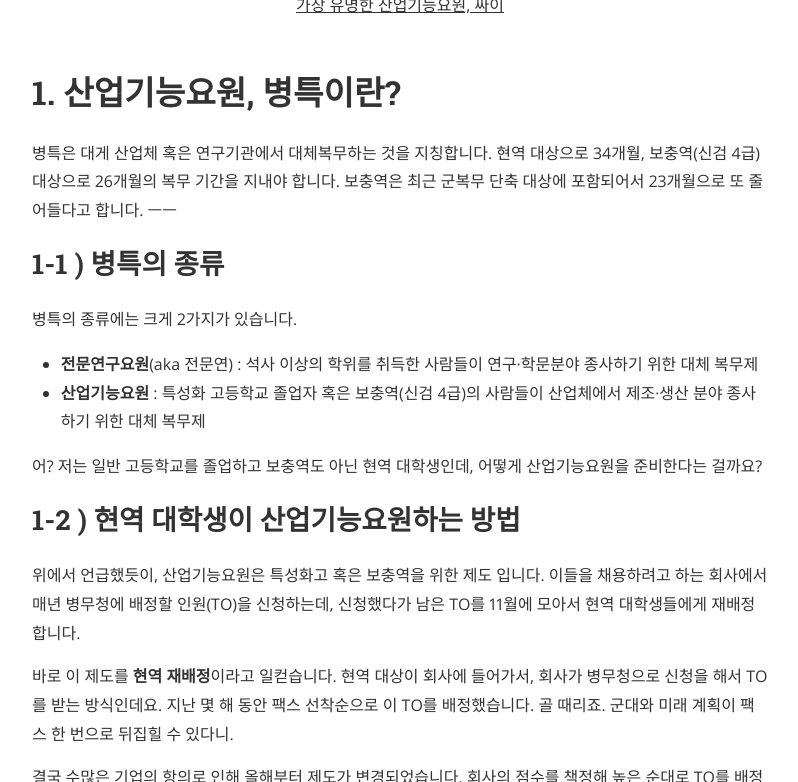
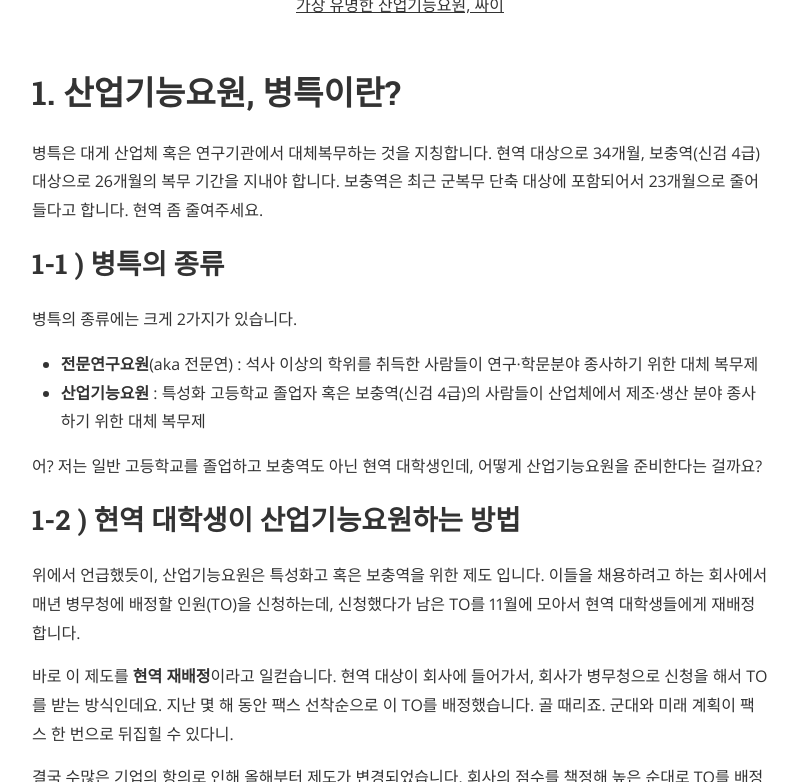
Before and after one commit to academey/academey.github.io, a Jekyll site: the page built from _posts/2018-09-29-goondae.md, in a window 1280 px wide and 900 px high, scrolled down 1005 px, cut to the strip 118-900 px from the top of the window. Shown: the whole strip, without its empty margins (240-1038 px from the left). Built offline with Jekyll 4.4.1, drawn with Linux system fonts in a browser that asks for light colours; nearby versions of some CDN libraries; comment, search, counter and statistics services are not loaded; some of the changed text lies outside the part shown.

Commit message:
content : Add contents to gondae

```diff
--- a/_posts/2018-09-29-goondae.md
+++ b/_posts/2018-09-29-goondae.md
@@ -16,7 +16,7 @@ categories: 산업기능요원
 &nbsp;
 
 # 1. 산업기능요원, 병특이란?
-병특은 대게 산업체 혹은 연구기관에서 대체복무하는 것을 지칭합니다. 현역 대상으로 34개월, 보충역(신검 4급) 대상으로 26개월의 복무 기간을 지내야 합니다. 보충역은 최근 군복무 단축 대상에 포함되어서 23개월으로 또 줄어들다고 합니다. ㅡㅡ
+병특은 대게 산업체 혹은 연구기관에서 대체복무하는 것을 지칭합니다. 현역 대상으로 34개월, 보충역(신검 4급) 대상으로 26개월의 복무 기간을 지내야 합니다. 보충역은 최근 군복무 단축 대상에 포함되어서 23개월으로 줄어들다고 합니다. 현역 좀 줄여주세요.
 
 ## 1-1 ) 병특의 종류
 병특의 종류에는 크게 2가지가 있습니다.
@@ -147,3 +147,4 @@ categories: 산업기능요원
   - ^ 을 하려고 학사지원팀에서 병무청에 문의해본 결과 일반 휴학을 전부 소모한 게 확인이 되면 편입시 문제가 없다는 걸 말함.
   - 병무청에게 문의해보니 편입 시도 시 그럴 경우는 괜찮다고 함. -> 무산됨
   - Plan B로 기술행정병 지원 후 합격했으나 병특 발표 시기보다 확정 시기가 빨라 포기
+  - Y군이 창업 휴학을 도와주려고 하는 중
```
